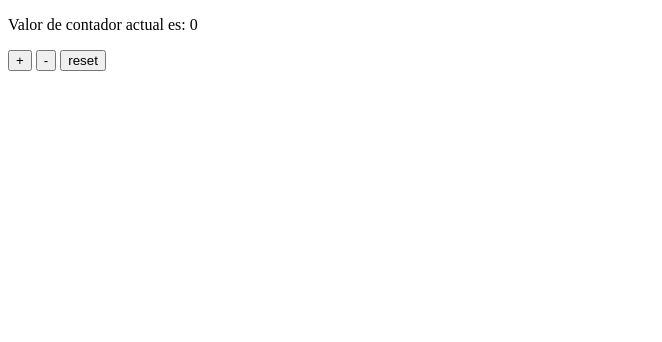
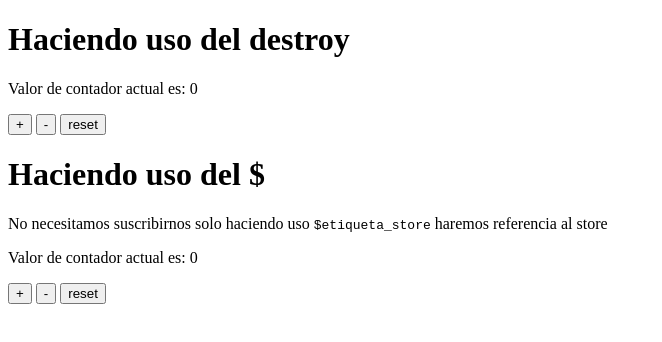
Before and after one commit to flaviooria/tutorial_svelte, a Svelte app: page / in a window 1280 px wide. Shown: the top 342 px of the page, without its empty margins (0-662 px from the left). Built offline with nearby package versions, Linux system fonts and the light colour scheme.

Commit message:
Stores - manejando la auto suscripción

```diff
--- a/src/App.svelte
+++ b/src/App.svelte
@@ -2,9 +2,13 @@
   // Importando nuestro primer componente
   // Los componentes en svelte no requieren un export para usarlos, solo se importan
   import Atributes from './lib/components/Atributes.svelte';
+  import AutoSubscription1 from './lib/components/AutoSubscription1.svelte';
+  import AutoSubscription2 from './lib/components/AutoSubscription2.svelte';
   import WritableStore from './lib/components/WritableStore.svelte';
 </script>
 
 <!--  Usando nuestro componente -->
 <!-- <Atributes /> -->
-<WritableStore></WritableStore>
+<!-- <WritableStore></WritableStore> -->
+<AutoSubscription1></AutoSubscription1>
+<AutoSubscription2></AutoSubscription2>
--- /dev/null
+++ b/src/lib/components/AutoSubscription1.svelte
@@ -0,0 +1,42 @@
+<script>
+  import { onDestroy } from 'svelte';
+
+    // Vamos a usar la auto suscripción del store, svelte explica que tal como se suscribe un valor al store, este debería de destruirse, entonces veremos dos casos de uso en el cual usamos el destroyer, y otro la referencia
+  import { count } from '../store/write.store';
+
+  let countValue;
+
+  // Método subscribe, servira para asignar a nuestro store el valor del contador
+  let unsubscribe = count.subscribe((value) => {
+    console.log({ value });
+    countValue = value;
+  });
+  //Con update actualizamos el valor del estado
+  const increment = () => {
+    count.update((number) => ++number);
+  };
+
+  const decrement = () => {
+    count.update((number) => --number);
+  };
+
+  // Con set establecemos el valor por defecto que tendra
+  const reset = () => {
+    count.set(0);
+  };
+
+  onDestroy(unsubscribe);
+
+</script>
+
+<h1>Haciendo uso del destroy</h1>
+<p>Valor de contador actual es: {countValue}</p>
+<button on:click={increment}>
+    +
+</button>
+<button on:click={decrement}>
+    -
+</button>
+<button on:click={reset}>
+    reset
+</button>
--- /dev/null
+++ b/src/lib/components/AutoSubscription2.svelte
@@ -0,0 +1,33 @@
+<script>
+    // Vamos a usar la auto suscripción del store, svelte explica que tal como se suscribe un valor al store, este debería de destruirse, entonces veremos dos casos de uso en el cual usamos el destroyer, y otro la referencia
+  import { count } from '../store/write.store';
+
+  //Con update actualizamos el valor del estado
+  const increment = () => {
+    count.update((number) => ++number);
+  };
+
+  const decrement = () => {
+    count.update((number) => --number);
+  };
+
+  // Con set establecemos el valor por defecto que tendra
+  const reset = () => {
+    count.set(0);
+  };
+
+
+</script>
+
+<h1>Haciendo uso del $</h1>
+<p>No necesitamos suscribirnos solo haciendo uso <code>$etiqueta_store</code> haremos referencia al store</p>
+<p>Valor de contador actual es: {$count}</p>
+<button on:click={increment}>
+    +
+</button>
+<button on:click={decrement}>
+    -
+</button>
+<button on:click={reset}>
+    reset
+</button>
```
